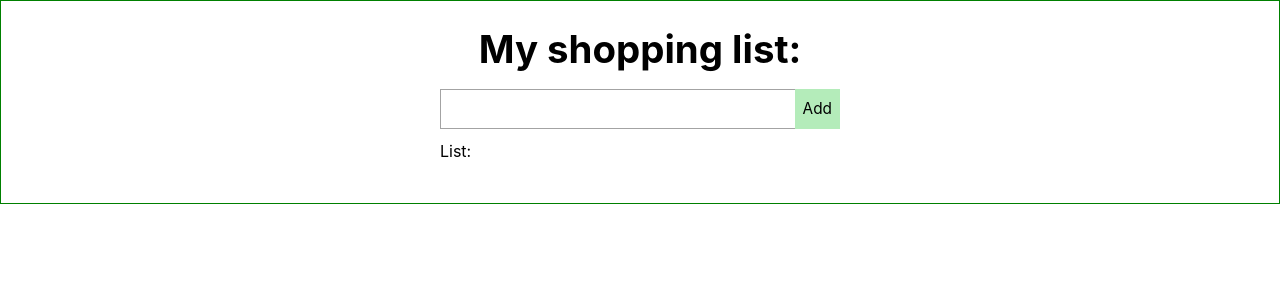
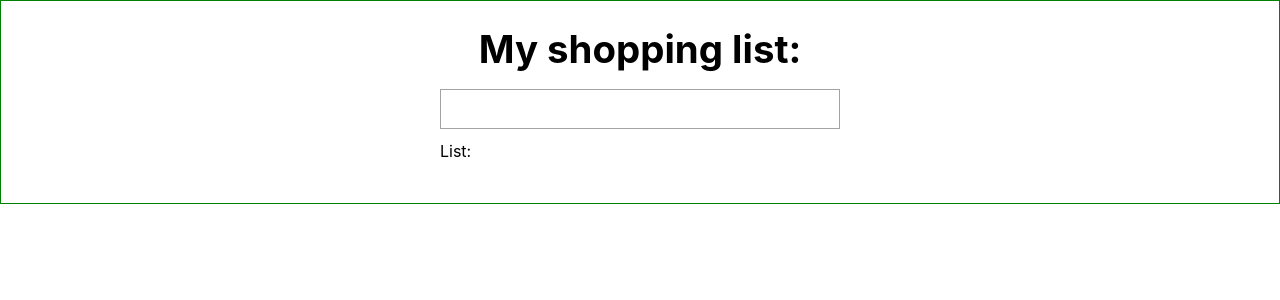
Before and after one commit to sprajams/grocery-list, a React (Create React App) app: page / in a window 1280 px wide. Shown: the top 300 px of the page. Built offline with nearby package versions, Linux system fonts and the light colour scheme.

Commit message:
remove button, add new item on enter

```diff
--- a/src/components/Form/index.jsx
+++ b/src/components/Form/index.jsx
@@ -24,8 +24,10 @@ function Form({ setList }) {
   //allows user to add ingredients to their shopping list not found in suggestions, clear out input
   const addItem = (e) => {
     e.preventDefault();
-    setList((oldArray) => [...oldArray, ingredient]);
-    setIngredient("");
+    if (ingredient.length > 1) {
+      setList((oldArray) => [...oldArray, ingredient]);
+      setIngredient("");
+    }
   };
 
   return (
@@ -33,7 +35,7 @@ function Form({ setList }) {
       <h1>My shopping list:</h1>
 
       <div className={styles.wrap}>
-        <form className={styles.form}>
+        <form className={styles.form} onSubmit={addItem}>
           <input
             type="text"
             id="name"
@@ -41,9 +43,6 @@ function Form({ setList }) {
             onChange={handleChange}
             className={styles.input}
           ></input>
-          <button onClick={addItem} className={styles.addBtn}>
-            Add
-          </button>
         </form>
 
         <ul
--- a/src/components/Form/styles.module.scss
+++ b/src/components/Form/styles.module.scss
@@ -15,12 +15,8 @@
   padding: 5px 10px;
   flex-grow: 1;
   border: 1px solid rgb(163, 163, 163);
-  border-right: none;
 }
-.input,
-.suggestionList {
-  width: 100%;
-}
+
 .suggestionList {
   position: absolute;
   max-width: 400px;
@@ -30,6 +26,7 @@
   max-height: 300px;
   overflow: scroll;
   z-index: 1;
+  width: 100%;
   background-color: rgb(242, 242, 242);
 }
 .suggestionListOutlined {
@@ -53,9 +50,3 @@
   max-width: 400px;
   margin: 10px auto;
 }
-.addBtn {
-  width: 50px;
-  background: rgb(180, 236, 186);
-  border: none;
-  font-size: 0.8em;
-}
```
